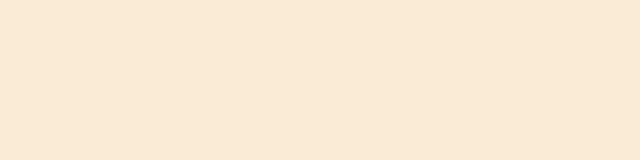
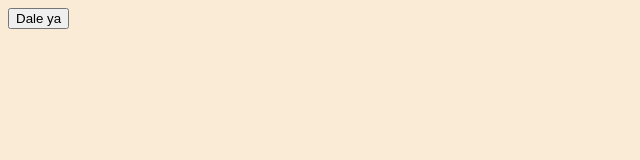
Before and after one commit to Only-GeorgeRojas/project, a plain HTML site: page Index.html in a window 1280 px wide. Shown: the whole page, without its empty margins (0-640 px from the left). Drawn offline with Linux system fonts and the light colour scheme.

Commit message:
Saludo javascript agregado

```diff
--- a/Index.html
+++ b/Index.html
@@ -9,5 +9,9 @@
 </head>
 <body>
 
+    <input type="button" onclick="saludo()" value="Dale ya">
+
+
+
 </body>
 </html>
--- a/js/JavaScript.js
+++ b/js/JavaScript.js
@@ -0,0 +1,3 @@
+function saludo(){
+    alert ("Hola");
+}
```
